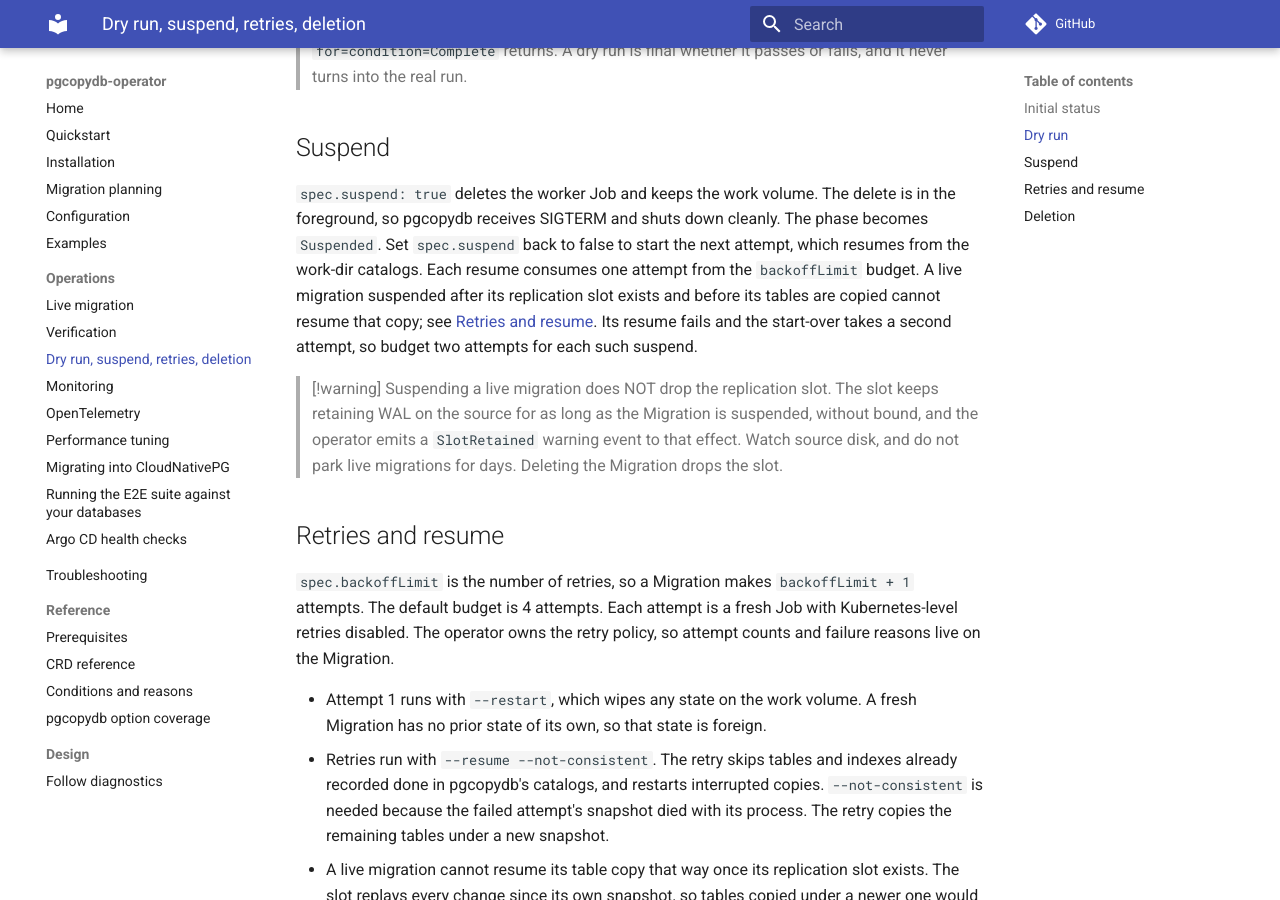
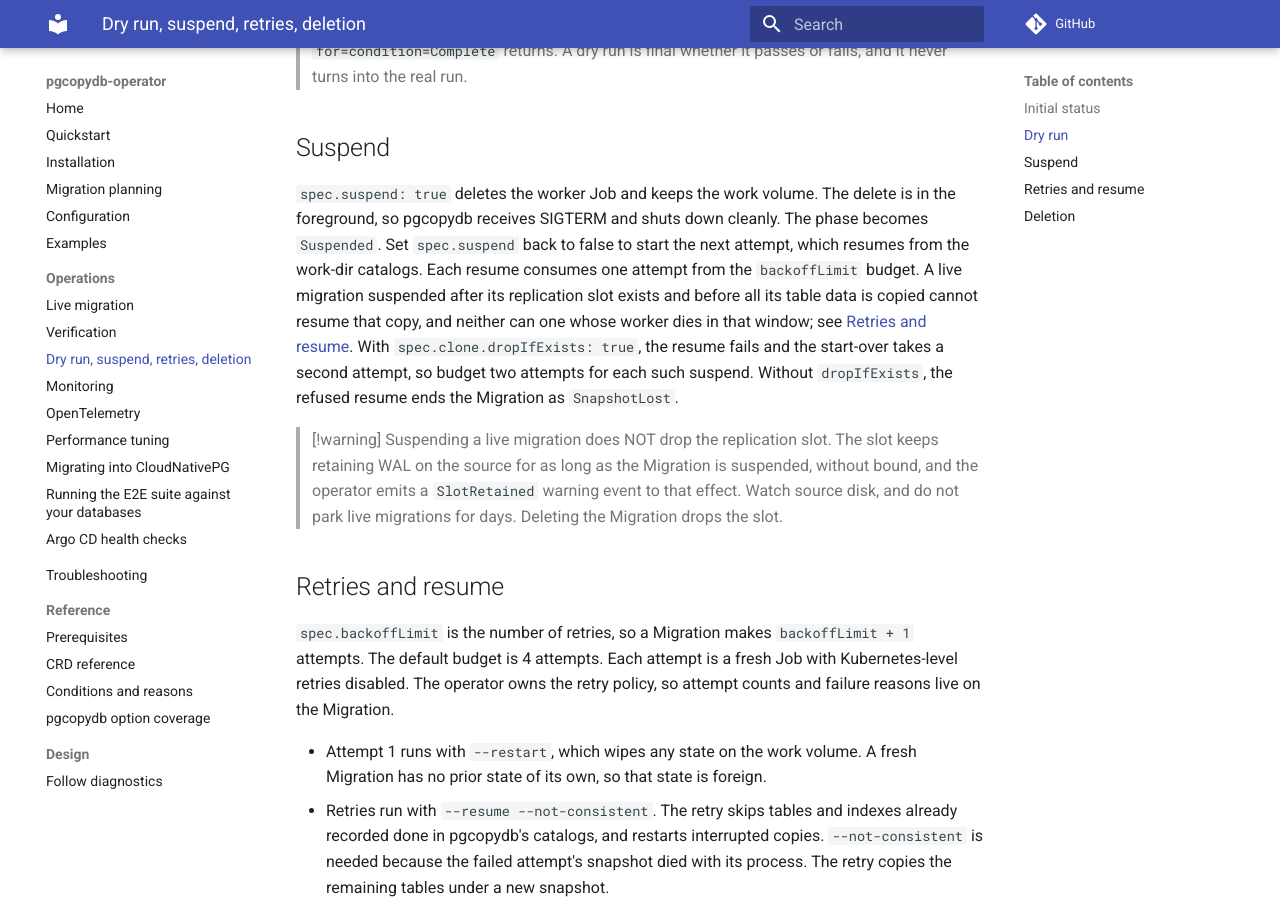
Before and after one commit to ydixken/pgcopydb-operator, an MkDocs documentation site: the page built from docs/operations/lifecycle.md, in a window 1280 px wide and 900 px high, scrolled down 1315 px. Built offline with MkDocs 1.6.1 and Material for MkDocs 9.7.7, drawn with Linux system fonts in a browser that asks for light colours; comment, search, counter and statistics services are not loaded.

Commit message:
docs: say a refused resume without dropIfExists ends as SnapshotLost
The Suspend section promised a start-over after a suspend in the window
between the slot's creation and the end of the table copy. That only
happens with spec.clone.dropIfExists. Without it, the refused resume
ends the Migration as SnapshotLost, and a worker that dies in the same
window ends the same way.

Refs #378

```diff
--- a/docs/operations/lifecycle.md
+++ b/docs/operations/lifecycle.md
@@ -59,8 +59,9 @@ The delete is in the foreground, so pgcopydb receives SIGTERM and shuts down cle
 The phase becomes `Suspended`.
 Set `spec.suspend` back to false to start the next attempt, which resumes from the work-dir catalogs.
 Each resume consumes one attempt from the `backoffLimit` budget.
-A live migration suspended after its replication slot exists and before its tables are copied cannot resume that copy; see [Retries and resume](#retries-and-resume).
-Its resume fails and the start-over takes a second attempt, so budget two attempts for each such suspend.
+A live migration suspended after its replication slot exists and before all its table data is copied cannot resume that copy, and neither can one whose worker dies in that window; see [Retries and resume](#retries-and-resume).
+With `spec.clone.dropIfExists: true`, the resume fails and the start-over takes a second attempt, so budget two attempts for each such suspend.
+Without `dropIfExists`, the refused resume ends the Migration as `SnapshotLost`.
 
 > [!warning]
 > Suspending a live migration does NOT drop the replication slot.
```
